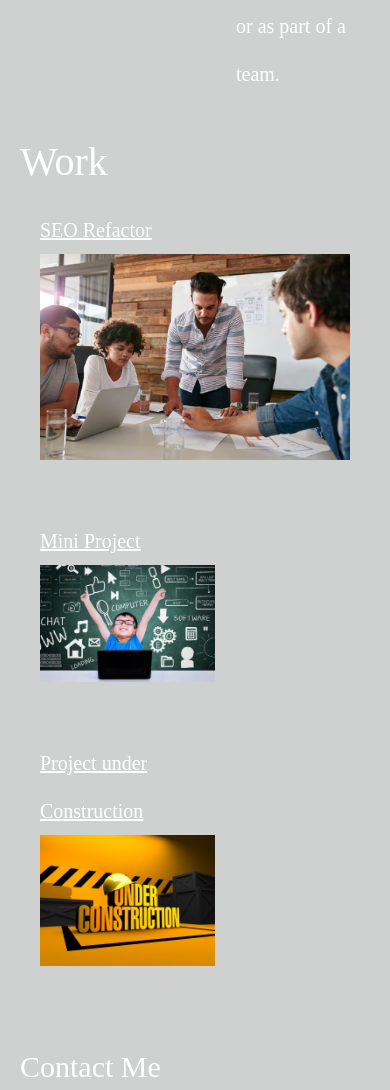
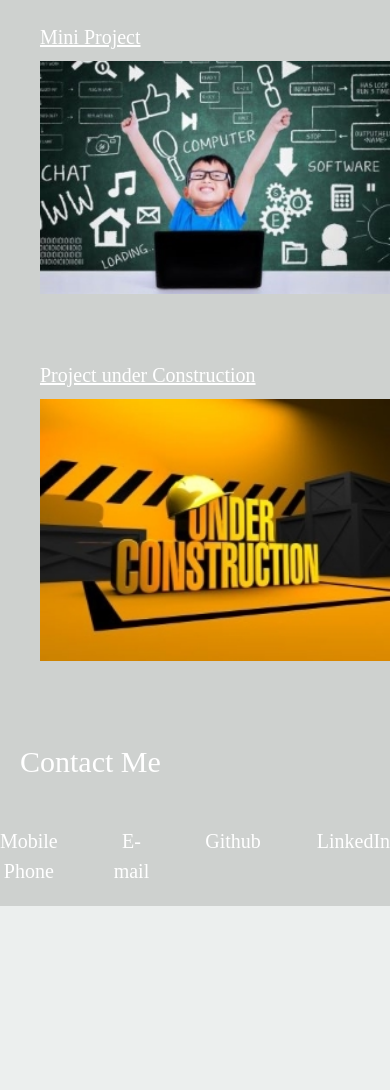
Before and after one commit to BelenGigante/demo-portfolio, a plain HTML site: page index.html in a window 390 px wide. Shown: the part 910-2000 px from the top of the page. After the commit the page ends 1816 px from the top, so only its background shows below. Drawn offline with Linux system fonts and the light colour scheme.

Commit message:
finished

```diff
--- a/Assets/style.css
+++ b/Assets/css/style.css
@@ -28,6 +28,7 @@ nav a{
   color: white;
   text-decoration: none;
   font-size: 20px;
+  line-height: 150%;
 }
 .mypic{
   display: flex;
@@ -58,6 +59,9 @@ article img{
   width: 100%;
 }
 .feature {
+  width: 100%;
+}
+.feature img{
   width: 100%;
 }
 /*mi codigo*/
@@ -96,7 +100,7 @@ a{color: white;
   justify-content: left;
   flex-shrink: 0;
   flex-basis: 150px;
-}
+}*/
 
 
 
@@ -116,5 +120,10 @@ nav a:first-of-type{
   flex-direction: column;
   align-items: center;
 }
-
-}*/
+#work{
+  flex-direction: column;
+}
+#work article {
+  width: 100%;
+}
+}
--- a/index.html
+++ b/index.html
@@ -4,8 +4,8 @@
     <title>Demo Portfolio</title>
     <meta charset="UTF-8" />
     <meta name="viewport" content="width=device-width, initial-scale=1" />
-    <link rel="stylesheet" type="text/css" href="./Assets/reset.css" />
-    <link rel="stylesheet" type="text/css" href="./Assets/style.css" />
+    <link rel="stylesheet" type="text/css" href="./Assets/css/reset.css" />
+    <link rel="stylesheet" type="text/css" href="./Assets/css/style.css" />
   </head>
   <body>
     <div class="divstyle">
@@ -23,7 +23,7 @@
           <h2>About Me</h2>
         </header>
         <div class="mypic">
-          <img src="./Assets/my-pic.jpg" alt="my picture">
+          <img src="./Assets/images/my-pic.jpg" alt="my picture">
           <div>
         <p>
           Current student in the UNCC Full Stack Developer Bootcamp.
@@ -41,16 +41,16 @@
         <article class="feature">
           <h3><a href="https://belengigante.github.io/seo-refactor/">SEO Refactor</a></h3>
           <div class="seo">
-          <img src="./Assets/seo-refactor.jpg" alt="seo tumbnail">
+          <img src="./Assets/images/seo-refactor.jpg" alt="seo tumbnail">
         </div>
         </article>
         <article >
           <h3><a href="https://belengigante.github.io/mini-project/">Mini Project</a></h3>
-          <img src="./Assets/mini-project.jpg" alt="mini tumbnail">
+          <img src="./Assets/images/mini-project.jpg" alt="mini tumbnail">
         </article>
         <article >
           <h3><a href="#">Project under Construction</a></h3>
-          <img src="./Assets/under_construction.jpg" alt="upcoming">
+          <img src="./Assets/images/under_construction.jpg" alt="upcoming">
         </article>
       </section>
     </main>
```
Also changed, not shown: Assets/css/reset.css (renamed from Assets/reset.css), Assets/images/mini-project.jpg (added), Assets/images/my-pic.jpg (added), Assets/images/seo-refactor.jpg (renamed from Assets/seo-refactor.jpg), Assets/images/under_construction.jpg (added), Assets/mini-project.jpg (deleted), Assets/my-pic.jpg (deleted), Assets/under_construction.jpg (deleted).
